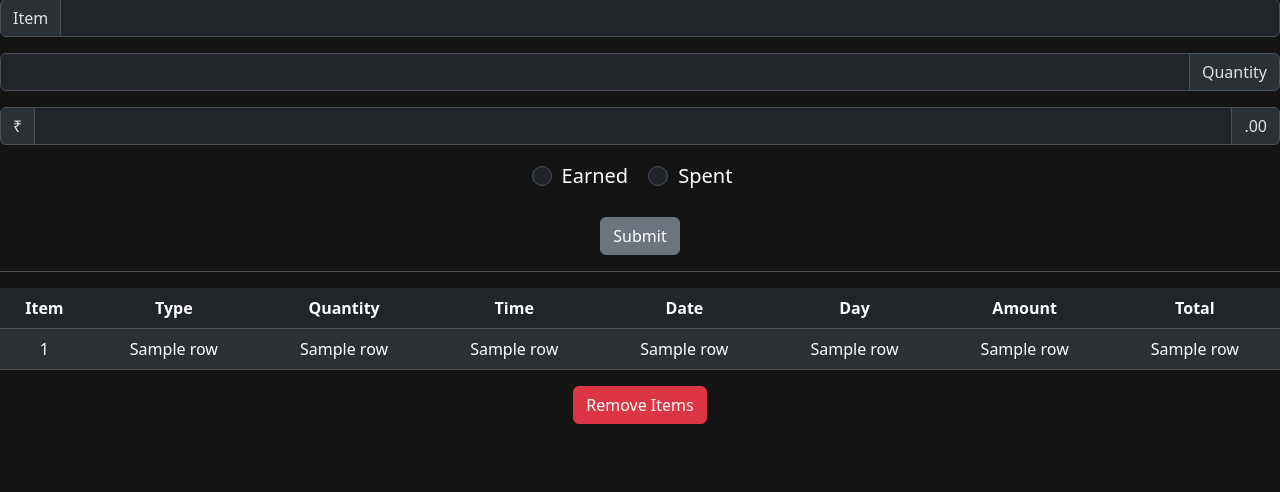
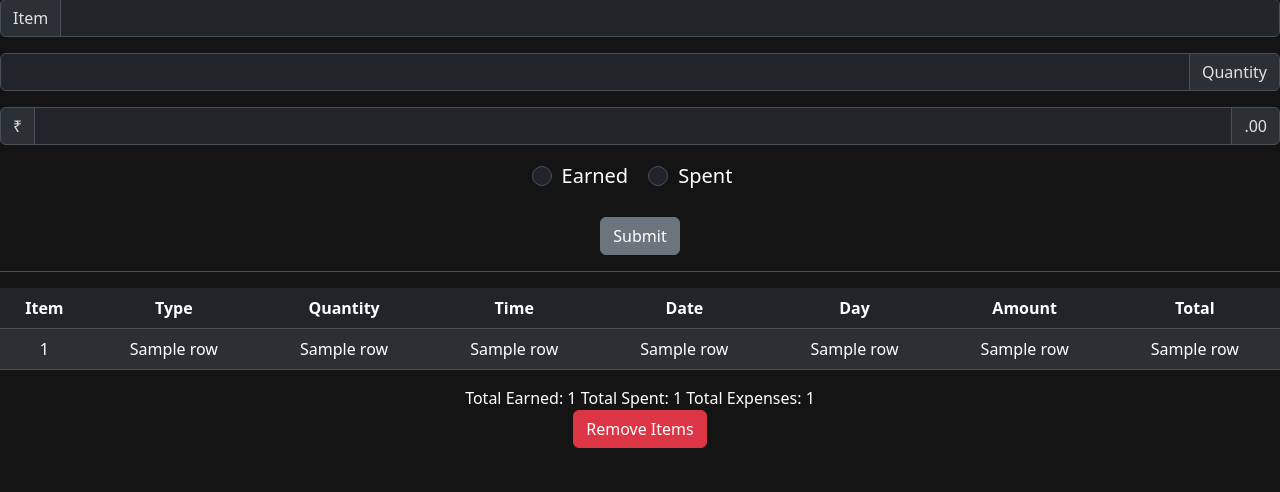
Before and after one commit to Shevilll/Expenses-Tracker, a Flask app: template templates/index.html in a window 1280 px wide. Shown: the part 90-582 px from the top of the page. Run offline with Flask 3, Linux system fonts and the light colour scheme; the template is opened without the code that fills it: most values are stand-ins (such as "Sample title", 1, 10 or a date in 2020).

Commit message:
some spans

```diff
--- a/templates/index.html
+++ b/templates/index.html
@@ -149,6 +149,11 @@
                     {% endfor %}
                 </tbody>
             </table>
+            <div id="span">
+            <span>Total Earned: {{total_earned}}</span>
+            <span>Total Spent: {{total_spent}}</span>
+            <span>Total Expenses: {{total_expenses}}</span>
+            </div>
                     <button type="submit" class="btn btn-danger" id="buttoncheckeditems">Remove Checked Items</button>
                 </form>
             <button
```
